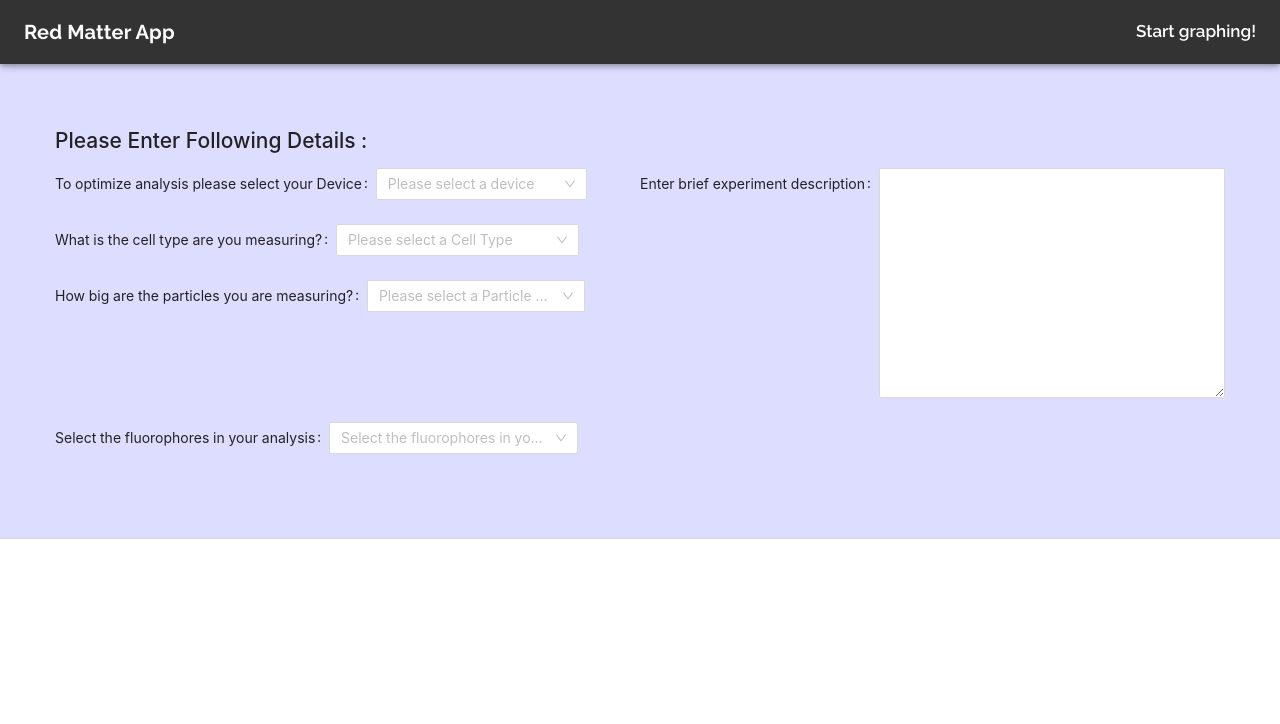
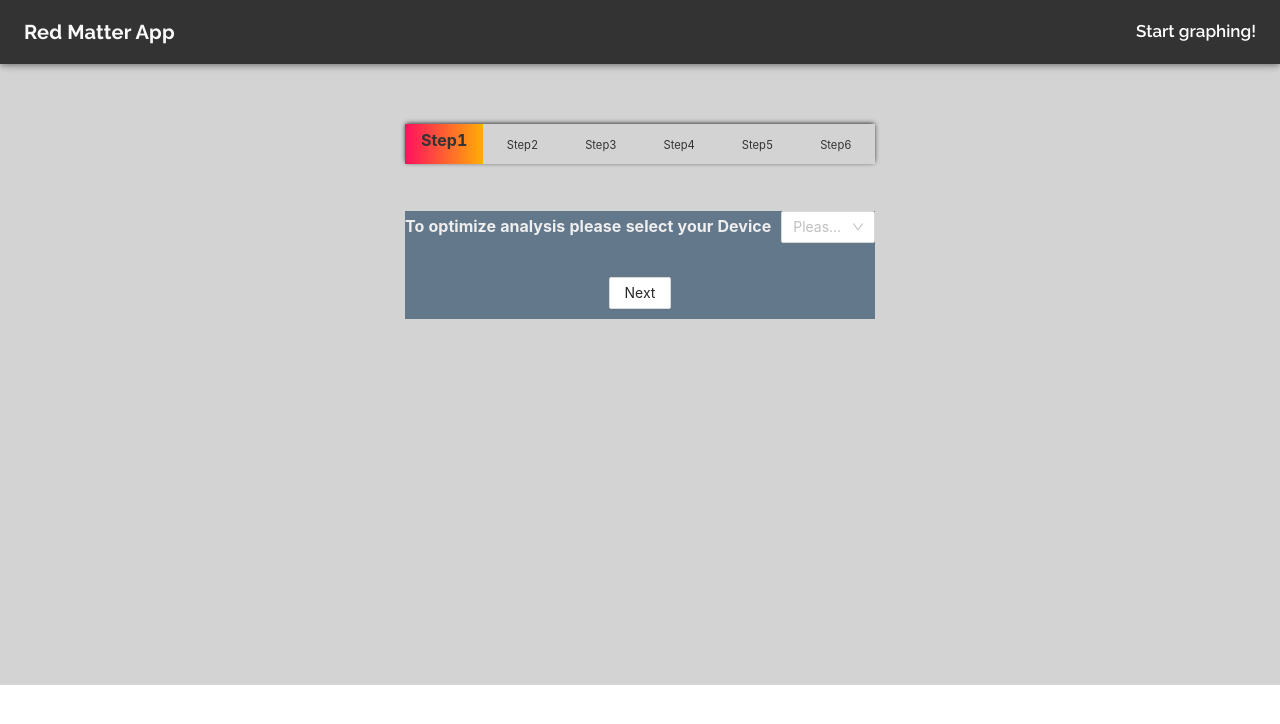
Before and after one commit to Zander1983/RedMatterApp, a React (Create React App) app: page /questions in a window 1280 px wide. Shown: the top 724 px of the page. Built offline with nearby package versions, Linux system fonts and the light colour scheme.

Commit message:
form update6

```diff
--- a/src/Components/home/css/landing.css
+++ b/src/Components/home/css/landing.css
@@ -2,3 +2,59 @@
     width:100%;
     height:100%;
 }
+
+.form-div{
+    display: flex;
+    flex-direction: column;
+    height: 80%;
+}
+.main-form-div{
+    display: flex;
+    flex-direction: column;
+    height: 100%;
+}
+
+.section1{
+    margin:auto;
+}
+
+.btns{
+    width: 100%;
+    display: flex;
+    justify-content: space-around;
+    padding: 10px 0;
+}
+
+.label{
+    color:rgb(238, 238, 238);
+}
+
+.ant-form label {
+    font-size: 16px;
+    font-weight: bold;
+}
+
+.ant-form-item-label > label::after {
+    content: '';
+    position: relative;
+    top: -0.5px;
+    margin: 0 8px 0 2px;
+}
+
+.final-section{
+    display: flex;
+    width: 100%;
+    justify-content: center;
+    padding: 16px;
+    font-size: 16px;
+}
+
+.final-section h1{
+    color:rgb(238, 238, 238);
+}
+.step-col-active{
+    background: linear-gradient(to right,#ff105f,#ffad06);
+    height: 100%;
+    font-weight: bold;
+    font-size: 20px;
+}
--- a/src/Components/home/questions.tsx
+++ b/src/Components/home/questions.tsx
@@ -1,4 +1,4 @@
-import React from 'react';
+import React,{useState} from 'react';
 import {machinesData,fluorophoresData} from './quesData';
 import {
     message,
@@ -26,6 +26,7 @@ import { NavLink } from 'react-router-dom';
 
 const Questions = ()=>{
     const Quesform = ()=>{
+        const [sectionId,setSectionId] = useState(1);
         const deviceList = [
             {id:1,key:1,value:"ZE5 Cell Analyzer"}, {id:2,key:2,value:"S3e Cell Sorter"}
         ]
@@ -39,6 +40,7 @@ const Questions = ()=>{
             {id:1,key:1,value:"Single cells"}, {id:2,key:2,value:"Heterogenous population"}
         ]
         const onFinish = (values: any) => {
+            nextSection();
             message.success('Successfully Sent');
             console.log('Received values of form: ', values);
         };
@@ -59,24 +61,77 @@ const Questions = ()=>{
                 width:100
             }
         ]
+        const nextSection = ()=>{
+            setSectionId((curId:any) => curId+1);
+        }
+
+        const prevSection = ()=>{
+            setSectionId((curId:any) => curId-1);
+        }
+
+        const renderButton = ()=>{
+            if(sectionId>5){
+                return undefined;
+            }else{
                 return(
-            <div className="form-div">
+                    <Row>
+                        <Col sm={24} md={24} xl={24}>
+                            <div className="btns">
+                                {sectionId > 1 &&
+                                    <Button onClick={prevSection} className="nextBtn">
+                                        Previous
+                                    </Button>
+                                }
+
+                            { sectionId < 5 &&
+                                <Button onClick={nextSection} className="nextBtn">
+                                    Next
+                                </Button>
+                            }
+
+
+                            {  sectionId === 5 && <Form.Item>
+                                <Button htmlType="submit">
+                                    Submit
+                                </Button>
+                            </Form.Item>}
+
+                            </div>
+                        </Col>
+                    </Row>
+                )
+            }
+        }
+        return(
+            <div className="main-form-div">
+                <div className="step-row" style={{width:'100%',height:"40px",margin:"0 auto",display:"flex",alignItems:"center",boxShadow:"0 -1px 5px -1px #000",position:"relative"}}>
+                    <div id="progress" style={{position:"absolute",height:"100%",width:`${100/6}%`}}></div>
+                    <div className={sectionId === 1?"step-col-active":"step-col"} style={{width:`${100/6}%`,textAlign:"center",color:"#333",position:"relative"}}><small>Step1</small></div>
+                    <div className={sectionId === 2?"step-col-active":"step-col"} style={{width:`${100/6}%`,textAlign:"center",color:"#333",position:"relative"}}><small>Step2</small></div>
+                    <div className={sectionId === 3?"step-col-active":"step-col"} style={{width:`${100/6}%`,textAlign:"center",color:"#333",position:"relative"}}><small>Step3</small></div>
+                    <div className={sectionId === 4?"step-col-active":"step-col"} style={{width:`${100/6}%`,textAlign:"center",color:"#333",position:"relative"}}><small>Step4</small></div>
+                    <div className={sectionId === 5?"step-col-active":"step-col"} style={{width:`${100/6}%`,textAlign:"center",color:"#333",position:"relative"}}><small>Step5</small></div>
+                    <div className={sectionId === 6?"step-col-active":"step-col"} style={{width:`${100/6}%`,textAlign:"center",color:"#333",position:"relative"}}><small>Step6</small></div>
+                </div>
+
+                <div className="form-div" >
                 <Form
                 name="questionForm"
                 onFinish={onFinish}
+                style={{display:"flex",background:'rgba(100, 120, 140, 0.99)',marginTop:"10%",position:"relative",flexDirection:"column"}}
             >
-
-                <Row>
-                    <Col sm={24} md={12} xl={12}>
+                {
+                    sectionId === 1 &&
+                    <section className="section1">
                         <Row>
                             <Col span={24}>
                                 <Form.Item name="device"
-                                    label="To optimize analysis please select your Device" style={{display:'block'}}
+                                    label={<label className="label">To optimize analysis please select your Device</label>} style={{display:'block'}}
                                     // rules={[{ required: true, message: 'Please select your Device!' }]}
                                 >
                                         <Select
                                             showSearch
-                                            style={{ width: "80%" }}
+                                            style={{ width: "100%" }}
                                             optionFilterProp="children"
                                             filterOption={(input:any, option:any) =>
                                                 option.children.toLowerCase().indexOf(input.toLowerCase()) >= 0
@@ -90,15 +145,20 @@ const Questions = ()=>{
                                 </Form.Item>
                             </Col>
                         </Row>
+                    </section>
+                }
+                {
+                    sectionId === 2 &&
+                    <section className="section1">
                         <Row>
                             <Col span={24}>
                                 <Form.Item name="cell_type"
                                     style={{display:'block'}}
-                                    label="What is the cell type are you measuring?"
+                                    label={<label className="label">What is the cell type are you measuring?</label>}
                                 // rules={[{ required: true, message: 'Please select Cell Type!' }]}
                                 >
                                     <Select
-                                    style={{ width: "80%" }}
+                                    style={{ width: "100%" }}
                                     placeholder="Please select a Cell Type">
                                     {cellTypeList.map((data:any,index:number)=>{
                                         return <Option key={`celltype${index}`} value={data.key}>{data.value}</Option>
@@ -107,14 +167,20 @@ const Questions = ()=>{
                                 </Form.Item>
                             </Col>
                         </Row>
+                    </section>
+                }
+
+                {
+                    sectionId === 3 &&
+                    <section className="section1">
                         <Row>
                             <Col span={24}>
                                 <Form.Item name="particles_size"
                                     style={{display:'block'}}
-                                    label="How big are the particles you are measuring?"
+                                    label={<label className="label">How big are the particles you are measuring?</label>}
                                 // rules={[{ required: true, message: 'Please select your Device!' }]}
                                 >
-                                    <Select style={{ width: "80%" }} placeholder="Please select a Particle Size">
+                                    <Select style={{ width: "100%" }} placeholder="Please select a Particle Size">
                                     {particlesSizeList.map((data:any,index:number)=>{
                                         return <Option key={`cellsize${index}`} value={data.key}>{data.value}</Option>
                                     })}
@@ -122,27 +188,19 @@ const Questions = ()=>{
                                 </Form.Item>
                             </Col>
                         </Row>
-                    </Col>
-                    <Col sm={24} md={12} xl={12}>
+                    </section>
+                }
+                {
+                    sectionId === 4 &&
+                    <section className="section1">
                         <Row>
                             <Col span={24}>
-                                <Form.Item style={{display:'block'}} name="description"
-                                label="Enter brief experiment description"
-                                // rules={[{ required: true, message: 'Please enter experiment description!' }]}
+                                <Form.Item style={{display:'block'}} name="fluorophores"
+                                label={<label className="label">Select the fluorophores in your analysis</label>}
                                 >
-                                    <TextArea rows={10}/>
-                                </Form.Item>
-                            </Col>
-                        </Row>
-                    </Col>
-                </Row>
-
-                <Row>
-                    <Col sm={24} md={12} xl={12}>
-                        <Form.Item style={{display:'block'}} name="fluorophores" label="Select the fluorophores in your analysis">
                                     <Select
                                         showSearch
-                                style={{ width: "80%" }}
+                                        style={{ width: "100%" }}
                                         placeholder="Select the fluorophores in your analysis"
                                         optionFilterProp="children"
                                         filterOption={(input:any, option:any) =>
@@ -155,19 +213,49 @@ const Questions = ()=>{
                                     </Select>
                                 </Form.Item>
                             </Col>
-                    {/* <Col sm={24} md={12} xl={12}>
-                        <Table columns={columns}/>
-                    </Col> */}
                         </Row>
+                    </section>
+                }
+                {
+                    sectionId === 5 &&
+                    <section className="section1" style={{width:"80%"}}>
+                        <Row>
+                            <Col span={24}>
+                                <Form.Item style={{display:'block'}} name="description"
+                                label={<label className="label">Enter brief experiment description</label>}
+                                // rules={[{ required: true, message: 'Please enter experiment description!' }]}
+                                >
+                                    <TextArea rows={5}/>
+                                </Form.Item>
+                            </Col>
+                        </Row>
+                    </section>
+                }
+                {
+                    sectionId === 6 &&
+                    <section className="final-section">
+                        <Row>
+                            <Col span={24}>
+                                <h1>Successfully Submitted</h1>
+                            </Col>
+                        </Row>
+                    </section>
+                }
+                <section>
+                    {
+                        renderButton()
+                    }
+                </section>
+            </Form>
+                </div>
 
-            </Form>
             </div>
         )
     }
     return(
-        <div className="block" style={{background:'#ddf'}}>
-            <div className="container-fluid">
-                <h2 className="textCenter">Please Enter Following Details :</h2>
+        <div className="block" style={{background:'lightgrey'}}>
+            <div className="container-fluid" style={{height:"500px",width:"500px",position:"relative"}}>
+                {/* <h2 className="textCenter">Please Enter Following Details :</h2>*/}
                 <Quesform/>
             </div>
         </div>
```
Also changed, not shown: 1 other file (tests, documents, lock files or other folders). Lines whose indentation alone changed are shown as unchanged.
